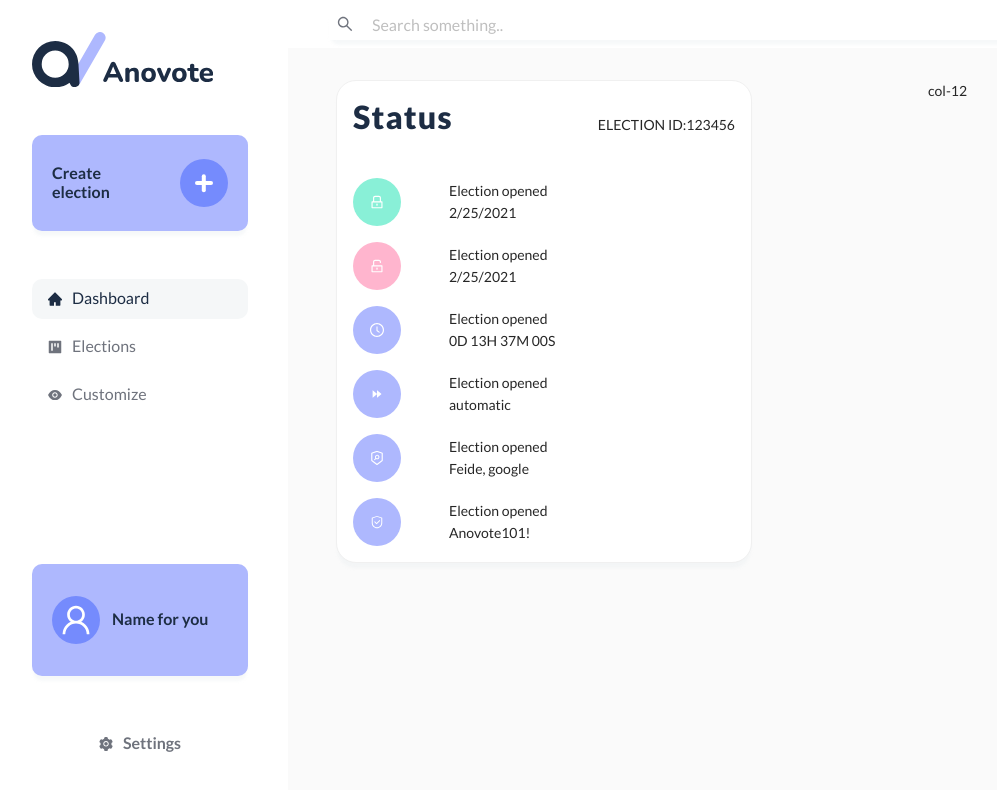
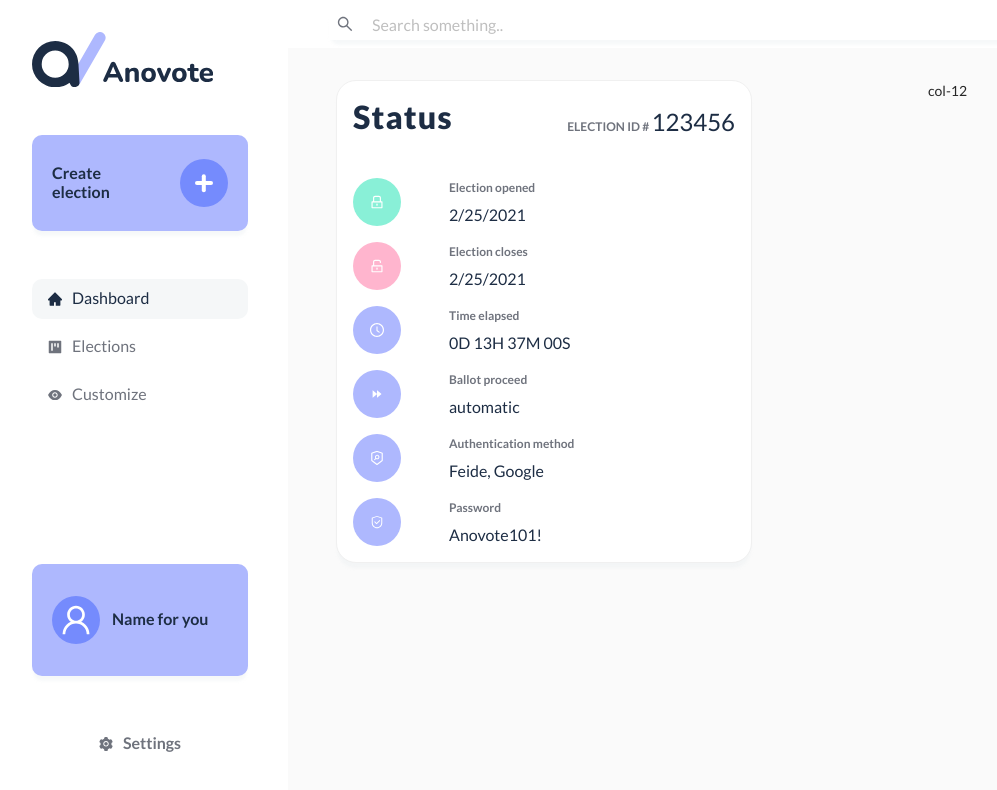
Before and after one commit to anovote/frontend, a React (Create React App) app: page /election/1 in a window 1280 px wide. Shown: the top 790 px of the page, without its empty margins (8-1005 px from the left). Built offline with nearby package versions, Linux system fonts and the light colour scheme.

Commit message:
Create status card

```diff
--- a/src/views/election/election/index.tsx
+++ b/src/views/election/election/index.tsx
@@ -36,13 +36,12 @@ interface StatusDetail {
 export default function ElectionView(): React.ReactElement {
     const [t] = useTranslation(['translation', 'common'])
     const [alertProps, setAlertProps] = React.useState<AlertProps>()
-    const data = ['hei']
     const header = (
         <div className="spread align-items-center">
             <Title level={2}>Status </Title>
             <div className="">
-                <span className="textAditional">ELECTION ID:</span>
-                <span>123456</span>
+                <span className="text-label">ELECTION ID # </span>
+                <span className="text-medium">123456</span>
             </div>
         </div>
     )
@@ -57,31 +56,31 @@ export default function ElectionView(): React.ReactElement {
         {
             icon: <UnlockOutlined />,
             colorClass: 'danger-light',
-            title: 'Election opened',
+            title: 'Election closes',
             text: new Date().toLocaleDateString(),
         },
         {
             icon: <ClockCircleOutlined />,
             colorClass: 'main-light',
-            title: 'Election opened',
+            title: 'Time elapsed',
             text: '0D 13H 37M 00S',
         },
         {
             icon: <ForwardOutlined />,
             colorClass: 'main-light',
-            title: 'Election opened',
+            title: 'Ballot proceed',
             text: 'automatic',
         },
         {
             icon: <SecurityScanOutlined />,
             colorClass: 'main-light',
-            title: 'Election opened',
-            text: 'Feide, google',
+            title: 'Authentication method',
+            text: 'Feide, Google',
         },
         {
             icon: <SafetyOutlined />,
             colorClass: 'main-light',
-            title: 'Election opened',
+            title: 'Password',
             text: 'Anovote101!',
         },
     ]
@@ -98,9 +97,9 @@ export default function ElectionView(): React.ReactElement {
                                 <div className="status-icon-spacer">
                                     <span className={`${detail.colorClass} circle-center-content`}>{detail.icon}</span>
                                 </div>
-                                <div className={'any'}>
-                                    <div>{detail.title}</div>
-                                    {detail.text}
+                                <div className={'e'}>
+                                    <div className={'text-label mb-05'}>{detail.title}</div>
+                                    <div className={'text'}>{detail.text}</div>
                                 </div>
                             </List.Item>
                         )}
```
